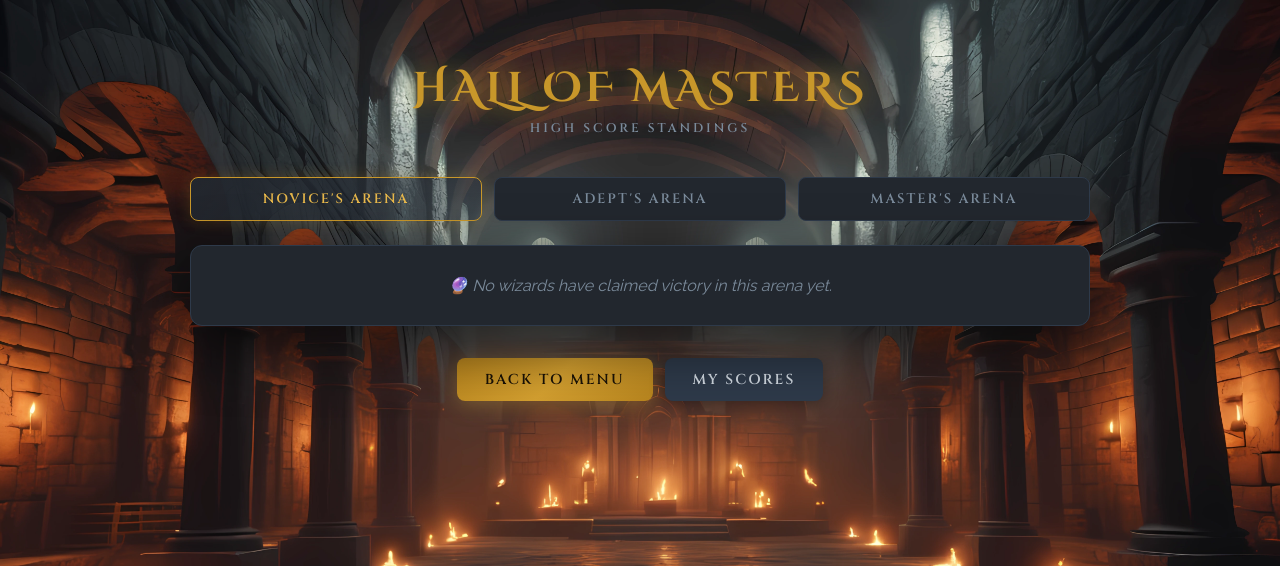
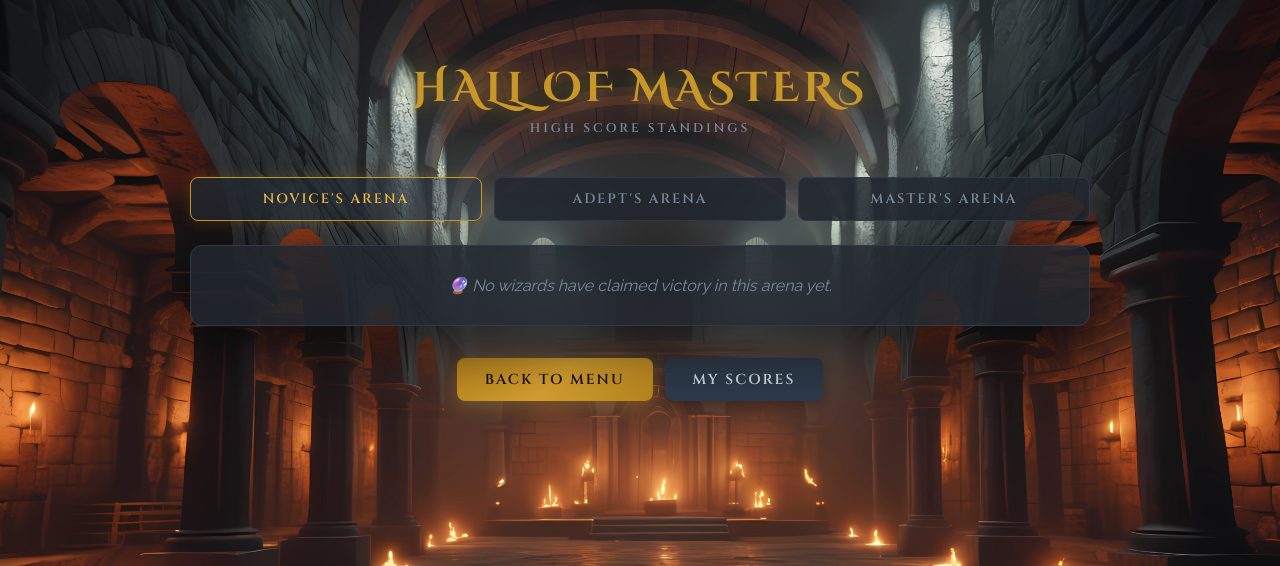
Before and after one commit to Givthr/spellcasting, a Django app: page /leaderboard/ in a window 1280 px wide. Shown: the top 566 px of the page. Run offline with Django 5.2, Linux system fonts and the light colour scheme; the visitor is signed in with stand-in values (Sample User, id 1); data comes from the database, SQL or seed files in the repository; data that the repository does not hold is empty.

Commit message:
Update leaderboard.html

```diff
--- a/bee/templates/bee/leaderboard.html
+++ b/bee/templates/bee/leaderboard.html
@@ -51,7 +51,8 @@
       display: flex; gap: 12px; margin-bottom: 24px; width: 100%; max-width: 900px;
     }
     .tab-btn {
-      flex: 1; padding: 12px; background: var(--card-bg); border: 1px solid var(--card-border);
+      flex: 1; padding: 12px; background: rgba(34, 39, 46, 0.85);
+      border: 1px solid var(--card-border);
       border-radius: 8px; font-family: 'Cinzel', serif; font-size: 0.85rem; color: var(--muted);
       cursor: pointer; letter-spacing: 2px; text-transform: uppercase; transition: all 0.3s ease;
     }
@@ -59,13 +60,14 @@
     .tab-btn.active {
       border-color: var(--gold); color: var(--gold-lt);
       box-shadow: 0 0 15px rgba(200,151,42,.2);
-      background: linear-gradient(135deg, rgba(34,39,46,1) 0%, rgba(46,58,74,0.3) 100%);
+      background: linear-gradient(135deg, rgba(34,39,46,0.85) 0%, rgba(46,58,74,0.3) 100%);
     }
 
     /* Panels Configuration */
-    .board-container { width: 100%; max-width: 900px; position: relative; }
+   .board-container { width: 100%; max-width: 900px; position: relative; }
     .leaderboard-panel {
-      background: var(--card-bg); border: 1px solid var(--card-border);
+      background: rgba(34, 39, 46, 0.85);
+      border: 1px solid var(--card-border);
       border-radius: 12px; padding: 30px; display: none;
       box-shadow: 0 20px 60px rgba(0,0,0,.6);
       animation: panelIn .4s cubic-bezier(.22,1,.36,1) both;
```
